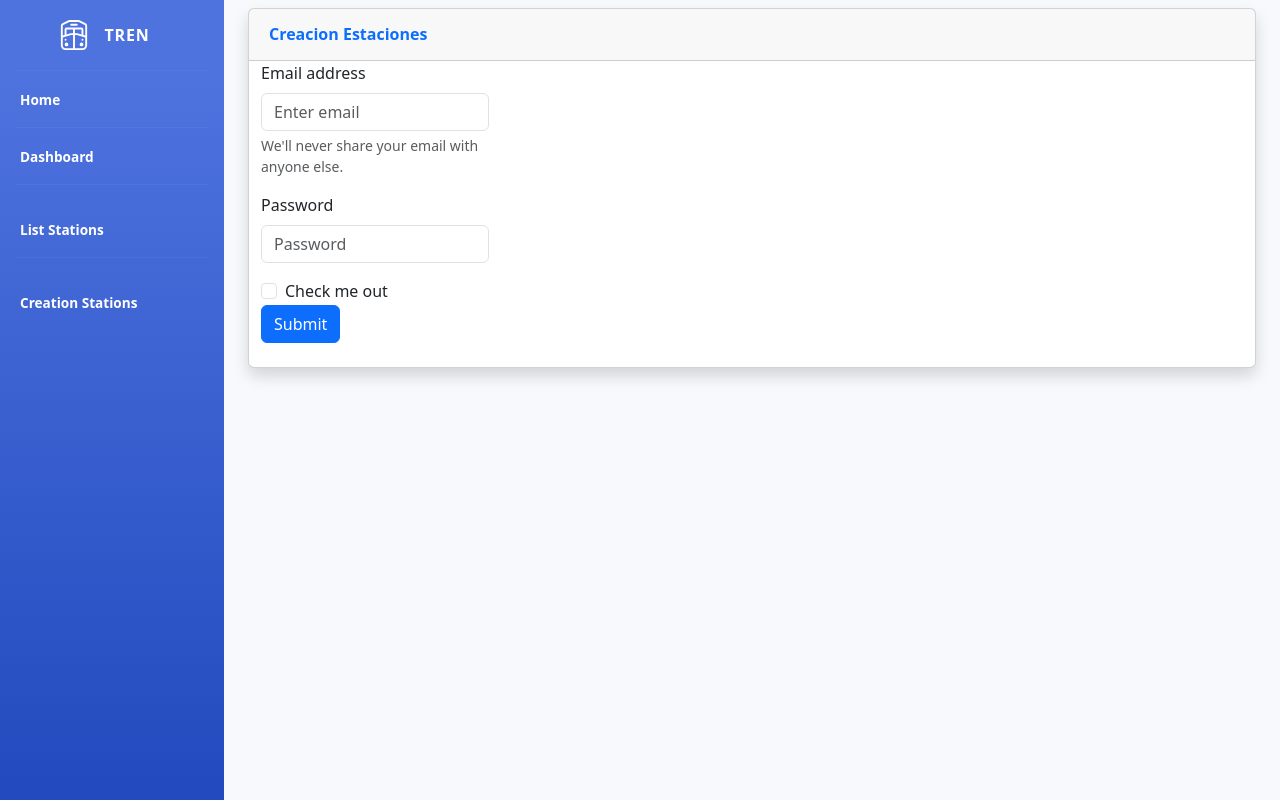
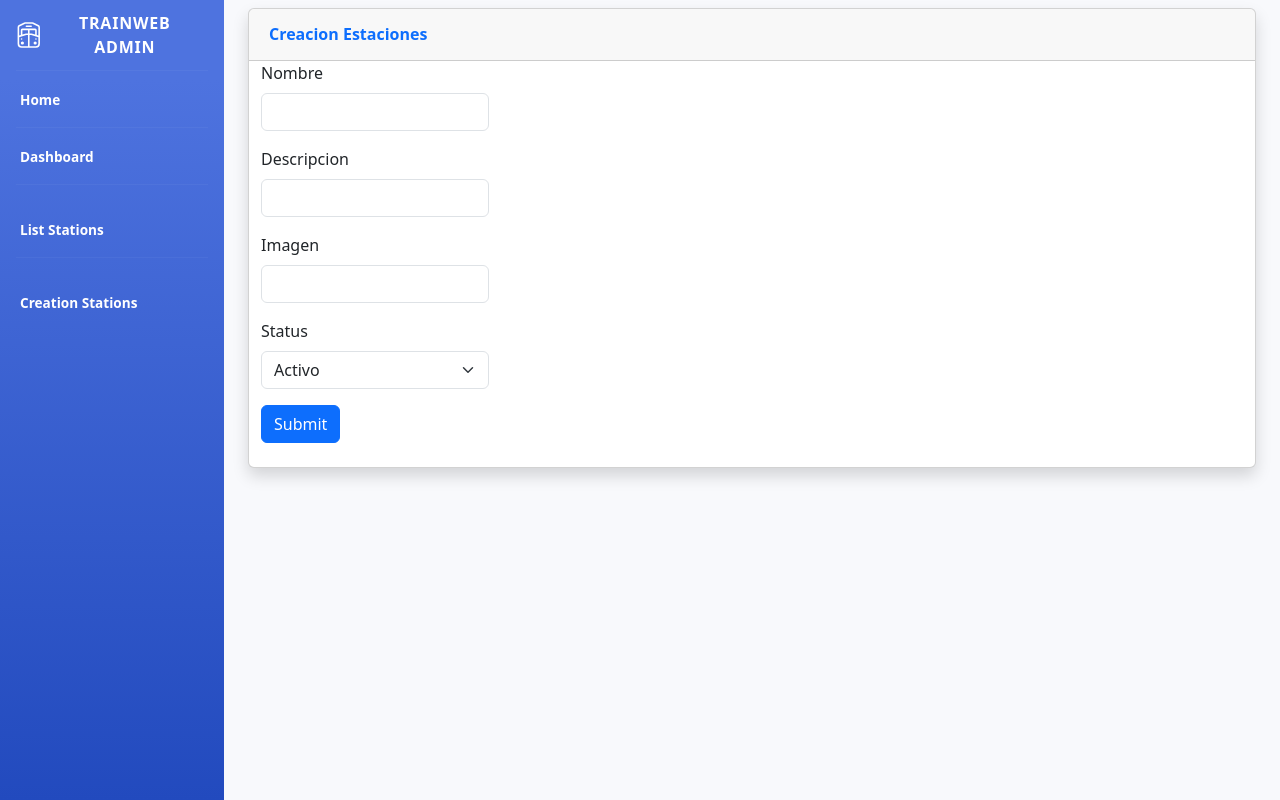
Before and after one commit to JoanFerrero/REACT_DRF_PostgreSQL, a React (Vite) app in the folder frontend/: page /dashboard/createstations in a window 1280 px wide. Built offline with nearby package versions, Linux system fonts and the light colour scheme.

Commit message:
Add create station dashboard

```diff
--- a/frontend/package.json
+++ b/frontend/package.json
@@ -10,12 +10,15 @@
     "preview": "vite preview"
   },
   "dependencies": {
+    "@hookform/resolvers": "^3.3.4",
     "axios": "^1.6.5",
     "bootstrap": "^5.3.2",
     "bootstrap-icons": "^1.11.3",
     "react": "^18.2.0",
     "react-dom": "^18.2.0",
-    "react-router-dom": "^6.21.2"
+    "react-hook-form": "^7.49.3",
+    "react-router-dom": "^6.21.2",
+    "yup": "^1.3.3"
   },
   "devDependencies": {
     "@types/react": "^18.2.43",
--- a/frontend/src/App.jsx
+++ b/frontend/src/App.jsx
@@ -5,7 +5,6 @@ import { BrowserRouter, Routes, Route } from 'react-router-dom';
 import { StationsProvider } from './context/StationsProvider';
 import CreateStationsPage from './pages/admin/CreateStationsPage';
 import ListStationsPage from './pages/admin/ListStationsPage';
-
 
 function App() {
   return (
--- a/frontend/src/components/admin/CreateStations.jsx
+++ b/frontend/src/components/admin/CreateStations.jsx
@@ -1,18 +1,23 @@
 import React from "react";
 import FormStations from "./FormStations";
+import { useStations } from "../../hooks/useStations";
 
 const CreateStations = () => {
+
+  const { useAddStations } = useStations()
+
   return (
     <div className="container mt-2">
       <div className="col-lg-12">
         <div className="card shadow mb-4">
-          <a className="d-block card-header py-3" data-toggle="collapse"
-              role="button" aria-expanded="true" aria-controls="collapseCardExample">
-              <h6 className="m-0 font-weight-bold text-primary">Creacion Estaciones</h6>
+          <a className="d-block card-header py-3" data-toggle="collapse" role="button" aria-expanded="true" aria-controls="collapseCardExample">
+            <h6 className="m-0 font-weight-bold text-primary">
+              Creacion Estaciones
+            </h6>
           </a>
           <div className="collapse show" id="collapseCardExample">
             <div className="col-xl-3 col-md-6 mb-4">
-              <FormStations />
+              <FormStations type="create" sendData={(data) => useAddStations(data)}/>
             </div>
           </div>
         </div>
--- a/frontend/src/components/admin/FormStations.jsx
+++ b/frontend/src/components/admin/FormStations.jsx
@@ -1,18 +1,49 @@
-const FormStations = () => {
+import { useForm } from "react-hook-form";
+import { yupResolver } from '@hookform/resolvers/yup';
+import * as Yup from 'yup';
+import { useEffect } from "react";
+
+const FormStations = ({station = {slug: '', name: '',desc: '', image: '', status: ''}, type, sendData}) => {
+  const validators = Yup.object().shape({
+    name: Yup.string().required('*Name is required').min(3).max(50),
+    desc: Yup.string().required('*Desc is required'),
+    image: Yup.string().required('*Image is required').min(3).max(100),
+  });
+
+  useEffect(() => {
+    if (station.slug !== '') {
+      setValue('name', station.name);
+      setValue('desc', station.desc);
+      setValue('image', station.image);
+      setValue('status', station.status);
+    }
+  }, [station]);
+
+  const { register, handleSubmit, setValue, formState: {errors}} = useForm({resolver: yupResolver(validators)});
+
   return (
-    <form>
+    <form onSubmit={handleSubmit(sendData)}>
       <div className="form-group">
-        <label htmlFor="exampleInputEmail1">Email address</label>
-        <input type="email" className="form-control" id="exampleInputEmail1" aria-describedby="emailHelp" placeholder="Enter email" />
-        <small id="emailHelp" className="form-text text-muted">We'll never share your email with anyone else.</small>
+        <label>Nombre</label>
+        <input type="text" className="form-control" {...register('name')} />
+        <span>{errors.name?.message}</span>
       </div>
       <div className="form-group">
-        <label htmlFor="exampleInputPassword1">Password</label>
-        <input type="password" className="form-control" id="exampleInputPassword1" placeholder="Password" />
+        <label>Descripcion</label>
+        <input type="text" className="form-control" {...register('desc')} />
+        <span>{errors.desc?.message}</span>
       </div>
-      <div className="form-check">
-        <input type="checkbox" className="form-check-input" id="exampleCheck1" />
-        <label className="form-check-label" htmlFor="exampleCheck1">Check me out</label>
+      <div className="form-group">
+        <label>Imagen</label>
+        <input type="text" className="form-control" {...register('image')} />
+        <span>{errors.image?.message}</span>
+      </div>
+      <div className="form-group">
+        <label>Status</label>
+        <select className="form-select" defaultValue="" {...register('status')}>
+          <option value="activo">Activo</option>
+          <option value="no activo">No Activo</option>
+        </select>
       </div>
       <button type="submit" className="btn btn-primary">Submit</button>
     </form>
--- a/frontend/src/components/admin/Header.jsx
+++ b/frontend/src/components/admin/Header.jsx
@@ -19,7 +19,7 @@ const Header = () => {
         <svg xmlns="http://www.w3.org/2000/svg" width="30" height="30" fill="currentColor" className="bi bi-train-freight-front" viewBox="0 0 16 16">
             <path d="M5.065.158A1.5 1.5 0 0 1 5.736 0h4.528a1.5 1.5 0 0 1 .67.158l3.237 1.618a1.5 1.5 0 0 1 .83 1.342V13.5a2.5 2.5 0 0 1-2.5 2.5h-9A2.5 2.5 0 0 1 1 13.5V3.118a1.5 1.5 0 0 1 .828-1.342zM2 9.372V13.5A1.5 1.5 0 0 0 3.5 15h4V8h-.853a.5.5 0 0 0-.144.021zM8.5 15h4a1.5 1.5 0 0 0 1.5-1.5V9.372l-4.503-1.35A.5.5 0 0 0 9.353 8H8.5zM14 8.328v-5.21a.5.5 0 0 0-.276-.447l-3.236-1.618A.5.5 0 0 0 10.264 1H5.736a.5.5 0 0 0-.223.053L2.277 2.67A.5.5 0 0 0 2 3.118v5.21l1-.3V5a1 1 0 0 1 1-1h8a1 1 0 0 1 1 1v3.028zm-2-.6V5H8.5v2h.853a1.5 1.5 0 0 1 .431.063zM7.5 7V5H4v2.728l2.216-.665A1.5 1.5 0 0 1 6.646 7zm-1-5a.5.5 0 0 0 0 1h3a.5.5 0 0 0 0-1zm-3 8a.5.5 0 1 0 0 1 .5.5 0 0 0 0-1m9 0a.5.5 0 1 0 0 1 .5.5 0 0 0 0-1M5 13a1 1 0 1 1-2 0 1 1 0 0 1 2 0m7 1a1 1 0 1 0 0-2 1 1 0 0 0 0 2"/>
         </svg>
-        <div className="sidebar-brand-text mx-3"> Tren</div>
+        <div className="sidebar-brand-text mx-3"> TrainWeb Admin</div>
     </a>
 
     <hr className="sidebar-divider my-0" />
--- a/frontend/src/components/admin/ListStations.jsx
+++ b/frontend/src/components/admin/ListStations.jsx
@@ -1,6 +1,34 @@
+import { useContext } from "react";
+import { StationsContext } from "../../context/StationsProvider";
+import { useContextHook } from "../../hooks/useContextHook";
+
 const ListStations = () => {
+  const { StationsState } = useContext(StationsContext);
+  const { setDataStations } = useContextHook();
+
+  setDataStations()
+
   return (
-    <>List</>
+    <table className="table table-striped">
+      <thead>
+        <tr>
+          <th scope="col">#</th>
+          <th scope="col">Nombre</th>
+          <th scope="col">Descripcion</th>
+          <th scope="col">Estado</th>
+        </tr>
+      </thead>
+      <tbody>
+        {StationsState.stations.map((station) => (
+          <tr key={station.id}>
+            <th scope="row">{station.id}</th>
+            <td>{station.name}</td>
+            <td>{station.desc}</td>
+            <td>{station.status}</td>
+          </tr>
+        ))}
+      </tbody>
+    </table>
   )
 };
 
--- a/frontend/src/context/StationsReducer.jsx
+++ b/frontend/src/context/StationsReducer.jsx
@@ -6,7 +6,11 @@ export default function StationsReducer(state, action) {
         stations: action.payload,
       };
     case 'ADD_STATIONS':
-      return state;
+      console.log(action.payload)
+      return {
+        ...state,
+        stations: [...state.stations, action.payload],
+      }
     default:
       return state;
   }
--- /dev/null
+++ b/frontend/src/hooks/useStations.jsx
@@ -0,0 +1,28 @@
+import { useCallback, useContext } from "react"
+import StationsService from "../services/StationsServices"
+import { useContextHook } from "./useContextHook"
+import { StationsContext } from "../context/StationsProvider"
+export const useStations = () => {
+  const { dispathCustom } = useContextHook()
+  const { StationsState } = useContext(StationsContext);
+
+  const useAddStations = useCallback(data => {
+    const station = {
+      "name": data.name,
+      "desc": data.desc,
+      "image": data.image,
+      "status": data.status,
+    }
+    StationsService.createStations(station)
+      .then(({ data, status }) => {
+        if (status === 200) {
+          dispathCustom('ADD_STATIONS', data)
+        }
+    })
+    .catch(e => {
+      console.error(e);
+    });
+  }, [])
+
+  return { useAddStations }
+}
--- a/frontend/src/pages/admin/CreateStationsPage.jsx
+++ b/frontend/src/pages/admin/CreateStationsPage.jsx
@@ -2,11 +2,12 @@ import CreateStations from "../../components/admin/CreateStations";
 import Header from "../../components/admin/Header";
 
 const CreateStationsPage = () => {
+
   return (
     <div id="wrapper">
       <Header/>
       <div id="content-wrapper" className="d-flex flex-column" >
-        <CreateStations />
+        <CreateStations/>
       </div>
     </div>
   )
--- a/frontend/src/pages/admin/ListStationsPage.jsx
+++ b/frontend/src/pages/admin/ListStationsPage.jsx
@@ -9,9 +9,8 @@ const ListStationsPage = () => {
         <div className="container mt-2">
           <div className="col-lg-12">
             <div className="card shadow mb-4">
-              <a className="d-block card-header py-3" data-toggle="collapse"
-                  role="button" aria-expanded="true" aria-controls="collapseCardExample">
-                  <h6 className="m-0 font-weight-bold text-primary">Creacion Estaciones</h6>
+              <a className="d-block card-header py-3" data-toggle="collapse" role="button" aria-expanded="true" aria-controls="collapseCardExample">
+                <h6 className="m-0 font-weight-bold text-primary">Creacion Estaciones</h6>
               </a>
               <div className="collapse show" id="collapseCardExample">
                 <div className="col-xl-3 col-md-6 mb-4">
--- a/frontend/src/services/StationsServices.jsx
+++ b/frontend/src/services/StationsServices.jsx
@@ -4,6 +4,9 @@ const StationsService = {
   getAllStations() {
     return api().get("/stations");
   },
+  createStations(data) {
+    return api().post("/stations", data)
+  }
 };
 
 export default StationsService;
```
Also changed, not shown: frontend/src/components/admin/ContentRow.jsx (+20 -11 lines), 1 other file (tests, documents, lock files or other folders).
